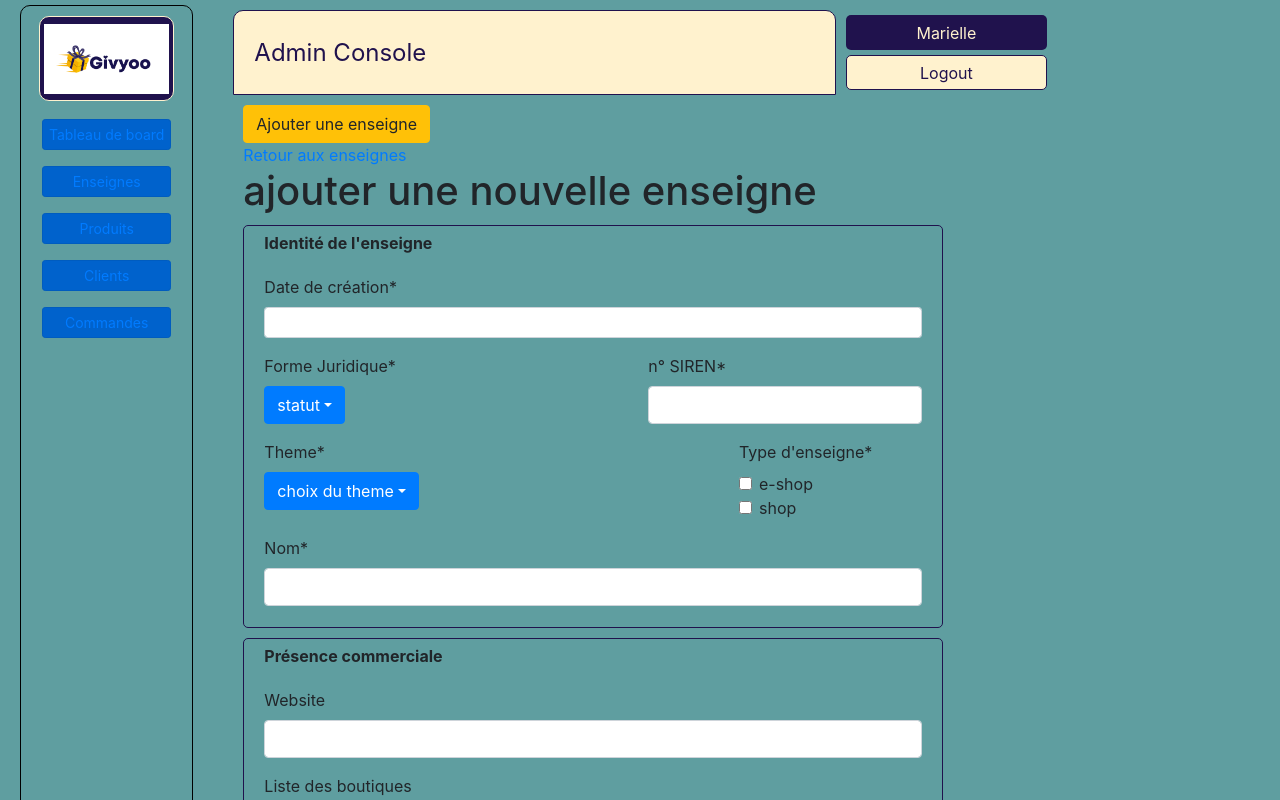
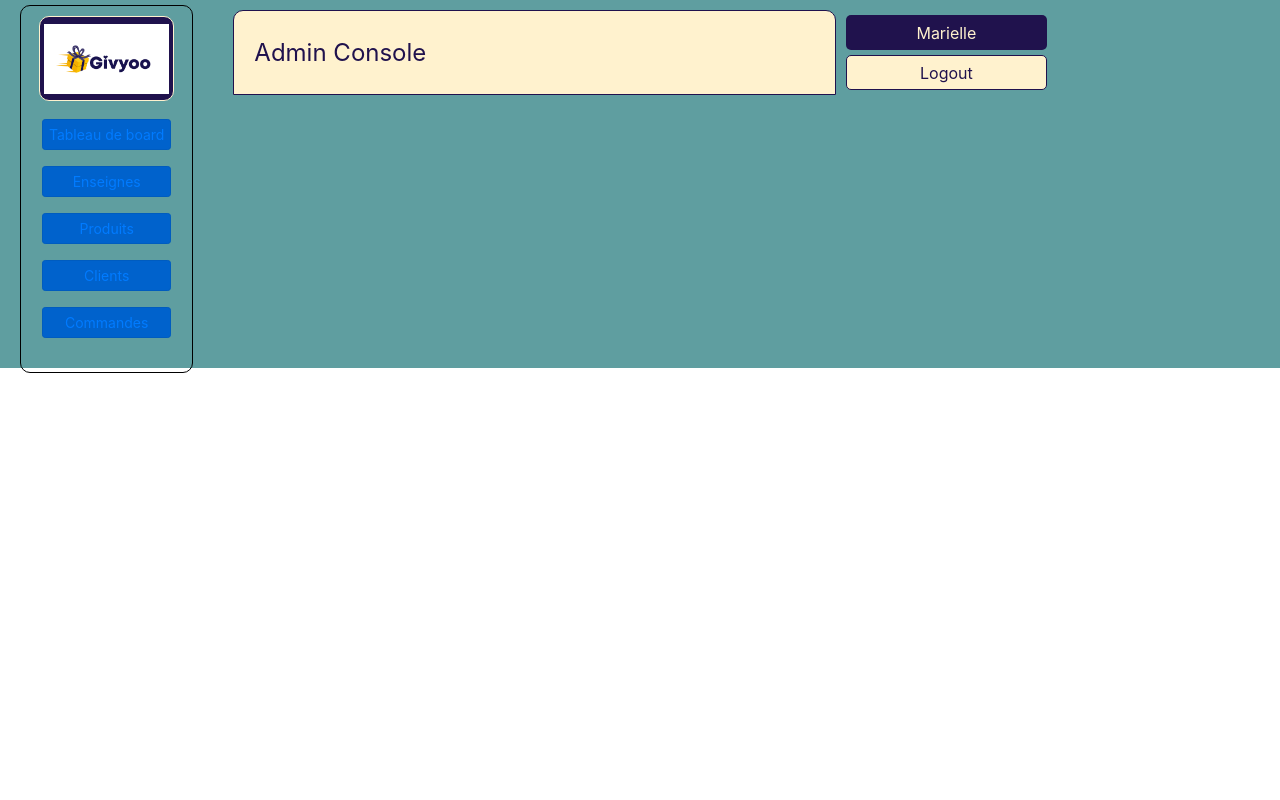
Before and after one commit to gobelinmalin/bordeaux_0320_p3_admin_giftcard, a React (Create React App) app: page /admin/shops/add-a-shop in a window 1280 px wide. Shown: the top 800 px of the page. Built offline with nearby package versions, Linux system fonts and the light colour scheme; no server answers.

Commit message:
add shop routes app.jsx

```diff
--- a/src/App.jsx
+++ b/src/App.jsx
@@ -12,8 +12,9 @@ import Header from './components/header/Header';
 import Shops from './components/shops/Shops';
 import NavBar from './components/navbar/NavBar';
 import Customers from './components/customers/Customers';
-/* import ShopsAdd from './components/shops/ShopsAdd';
-import FormCustomer from './components/customers/FormCustomer';
+import ShopsAdd from './components/shops/ShopsAdd';
+import ShopsUpdate from './components/shops/ShopsUpdate';
+/* import FormCustomer from './components/customers/FormCustomer';
 import BoardChart from './components/boardchart/BoardChart';
 import DisplayContent from './components/DisplayContent';
 import Products from './components/products/Products';
@@ -31,9 +32,13 @@ function App() {
             </Col>
             <Col sm={8}>
               <Header />
-              <Route path="/admin/Shops">
-                <Shops />
-              </Route>
+              <Route exact path="/admin/shops" component={Shops} />
+              <Route exact path="/admin/shops/add" component={ShopsAdd} />
+              <Route
+                exact
+                path="/admin/shops/update/:id"
+                component={ShopsUpdate}
+              />
               <Route path="/admin/customers" component={Customers} />
             </Col>
           </Route>
--- a/src/components/shops/Shops.jsx
+++ b/src/components/shops/Shops.jsx
@@ -68,7 +68,7 @@ const Shops = () => {
         <Route path="/admin/shops/add-a-shop" component={ShopsAdd} />
       </Switch> */}
       {/* <Header /> */}
-      <Link to="/admin/shops/add-a-shop">
+      <Link to="/admin/shops/add">
         <Button variant="warning">Ajouter une enseigne</Button>
       </Link>
       <div className="formType">
```
